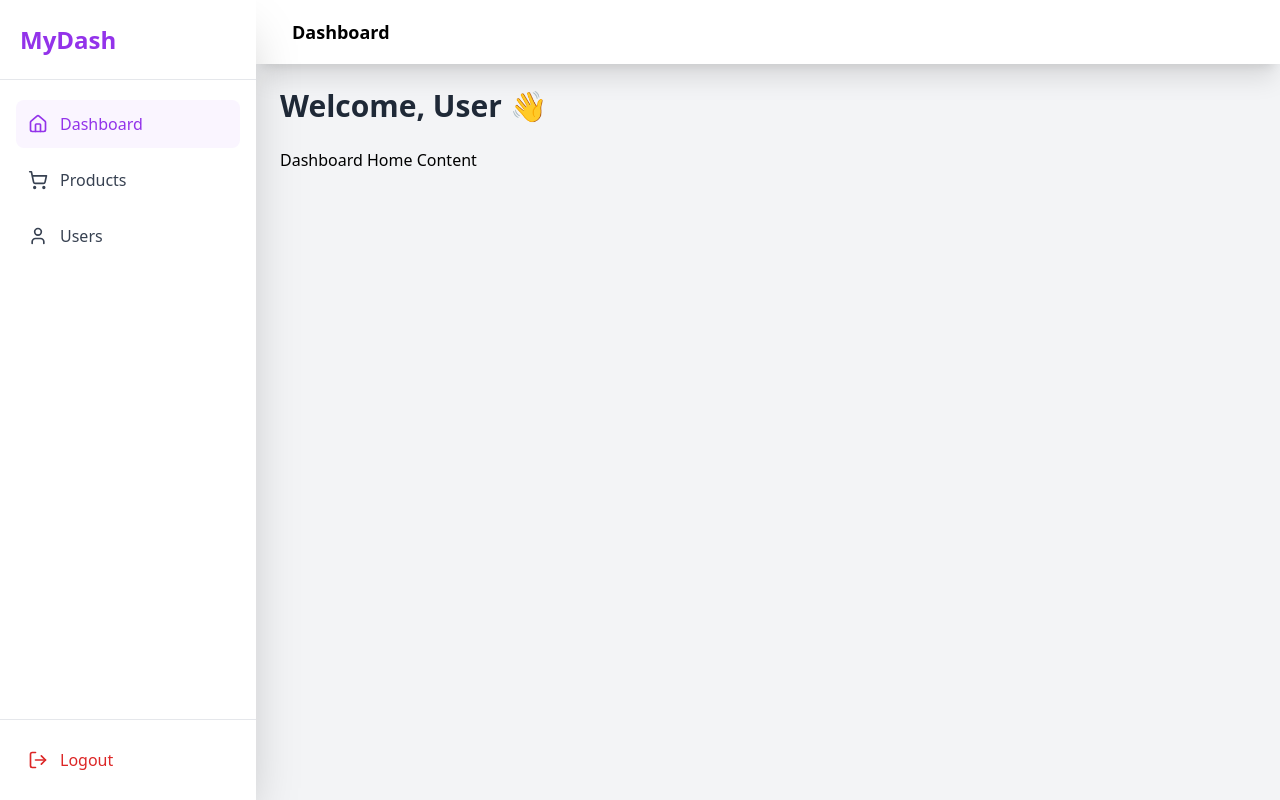
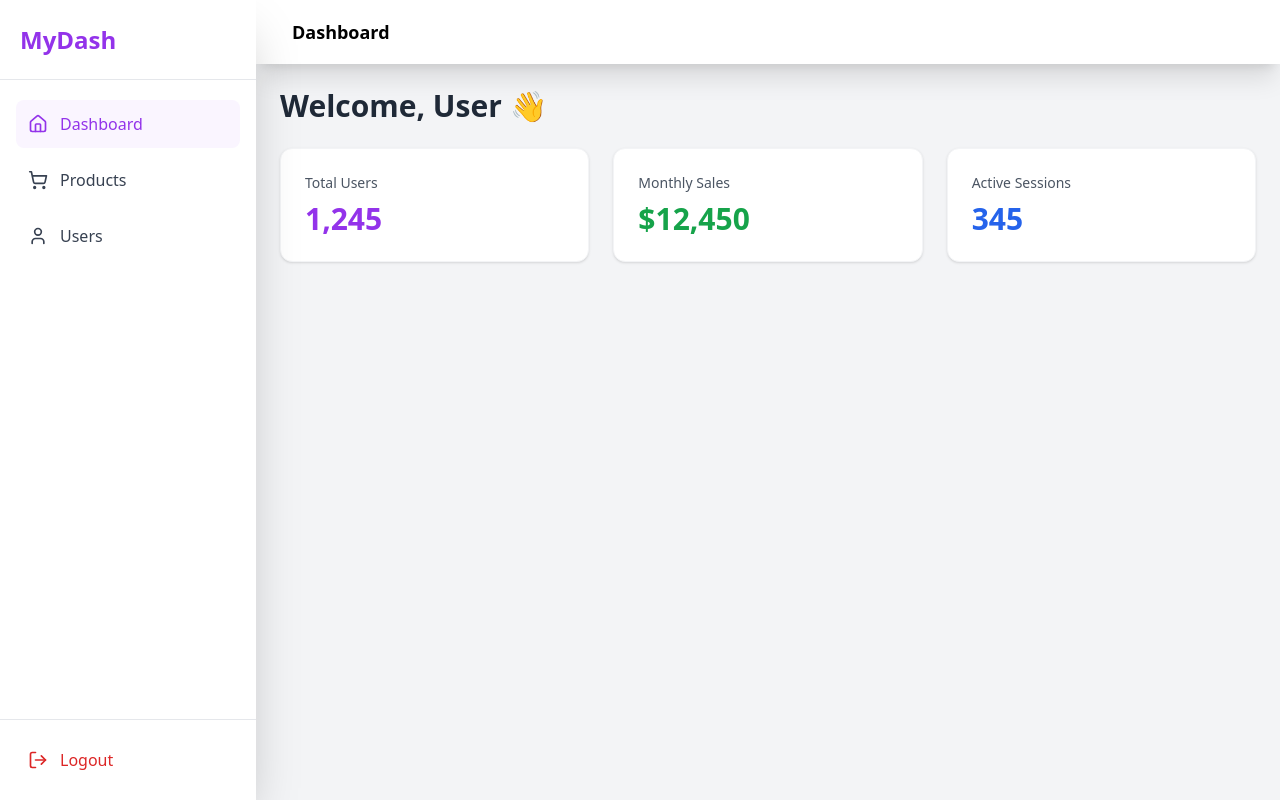
Before and after one commit to adityapramodrao/ar-dashboard-app, a React (Create React App) app in the folder admin-panel/: page /dashboard in a window 1280 px wide. Built offline with nearby package versions, Linux system fonts and the light colour scheme; no server answers; sample sign-in values are in the browser's storage.

Commit message:
fix: dashboard kpi in new fc component and add in routes

```diff
--- a/admin-panel/src/features/auth/authSlice.js
+++ b/admin-panel/src/features/auth/authSlice.js
@@ -30,7 +30,6 @@ const authSlice = createSlice({
       state.loading = true;
       state.error = null;
     });
-
     // LOGIN — SUCCESS
     builder.addCase(loginUser.fulfilled, (state, action) => {
       state.loading = false;
--- /dev/null
+++ b/admin-panel/src/pages/Dashboard/KPIComponent.jsx
@@ -0,0 +1,27 @@
+import React from "react";
+
+export default function KPIComponent() {
+    return (
+        <>
+            {/* KPI Cards */}
+            <div className="grid grid-cols-1 md:grid-cols-3 gap-6">
+
+                <div className="p-6 bg-white rounded-xl shadow border border-gray-100">
+                    <h3 className="text-gray-600 text-sm">Total Users</h3>
+                    <p className="text-3xl font-semibold mt-2 text-purple-600">1,245</p>
+                </div>
+
+                <div className="p-6 bg-white rounded-xl shadow border border-gray-100">
+                    <h3 className="text-gray-600 text-sm">Monthly Sales</h3>
+                    <p className="text-3xl font-semibold mt-2 text-green-600">$12,450</p>
+                </div>
+
+                <div className="p-6 bg-white rounded-xl shadow border border-gray-100">
+                    <h3 className="text-gray-600 text-sm">Active Sessions</h3>
+                    <p className="text-3xl font-semibold mt-2 text-blue-600">345</p>
+                </div>
+
+            </div>
+        </>
+    )
+}
--- a/admin-panel/src/routes/AppRoutes.jsx
+++ b/admin-panel/src/routes/AppRoutes.jsx
@@ -4,6 +4,7 @@ import Login from "../pages/Auth/Login";
 import Register from "../pages/Auth/Register";
 import ProtectedRoute from "./ProtectedRoute";
 import NotFound from "../pages/NotFound";
+import KPIComponent from "../pages/Dashboard/KPIComponent";
 
 
 
@@ -28,7 +29,7 @@ export default function AppRoutes() {
                         </ProtectedRoute>
                     }
                 >
-                    <Route index element={<div>Dashboard Home Content</div>} />
+                    <Route index element={<KPIComponent />} />
                     <Route path="products" element={<Products />} />
                     <Route path="users" element={<UserList />} />
                 </Route>
```
Also changed, not shown: admin-panel/src/pages/Dashboard/index.jsx (+1 -18 lines).
